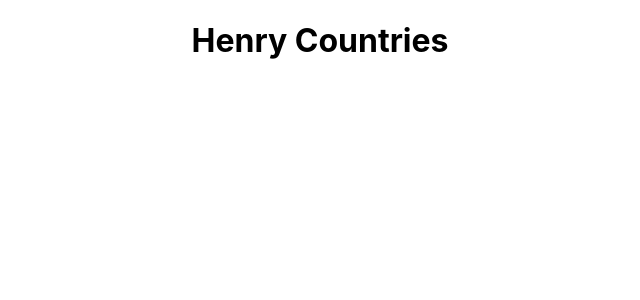
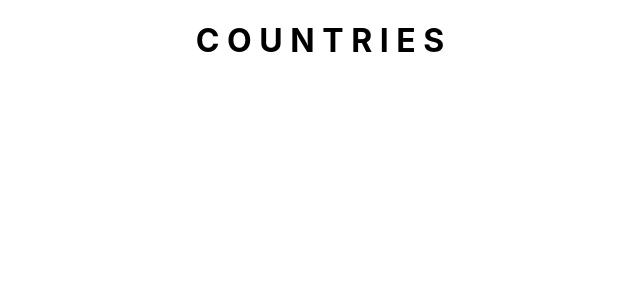
Before and after one commit to lucasruiz12/PI-Countries, a React (Create React App) app in the folder client/: page / in a window 1280 px wide. Shown: the top 300 px of the page, without its empty margins (320-960 px from the left). Built offline with nearby package versions, Linux system fonts and the light colour scheme.

Commit message:
back 99%, check validations in post, starting front

```diff
--- a/client/src/App.js
+++ b/client/src/App.js
@@ -1,10 +1,13 @@
 import './App.css';
+import { BrowserRouter, Route, Switch } from 'react-router-dom';
 
 function App() {
   return (
-    <div className="App">
-      <h1>Henry Countries</h1>
-    </div>
+    <BrowserRouter>
+      <div className="App">
+        <h1>C O U N T R I E S</h1>
+      </div>
+    </BrowserRouter>
   );
 }
 
--- a/client/src/index.js
+++ b/client/src/index.js
@@ -3,11 +3,15 @@ import ReactDOM from 'react-dom';
 import './index.css';
 import App from './App';
 import reportWebVitals from './reportWebVitals';
+import { Provider } from 'react-redux';
+import { store } from './store'
 
 ReactDOM.render(
-  <React.StrictMode>
-    <App />
-  </React.StrictMode>,
+  <Provider store={store}>
+    <React.StrictMode>
+      <App />
+    </React.StrictMode>
+  </Provider>,
   document.getElementById('root')
 );
 
--- /dev/null
+++ b/client/src/reducer/index.js
@@ -0,0 +1,5 @@
+const rootReducer = () =>{
+
+}
+
+export default rootReducer;
--- /dev/null
+++ b/client/src/store/index.js
@@ -0,0 +1,6 @@
+import {createStore, applyMiddleware} from 'redux';
+import {composeWithDevTools} from 'redux-devtools-extension';
+import thunk from 'redux-thunk';
+import rootReducer from '../reducer';
+
+export const store = createStore(rootReducer, composeWithDevTools(applyMiddleware(thunk)))
```
Also changed, not shown: client/package.json (+7 -0 lines), client/src/actions/index.js (added), client/src/components/Card.jsx (added), client/src/components/Detail.jsx (added), client/src/components/Home.jsx (added), client/src/components/LandingPage.jsx (added), client/src/components/SearchBar.jsx (added), 1 other file (tests, documents, lock files or other folders).
